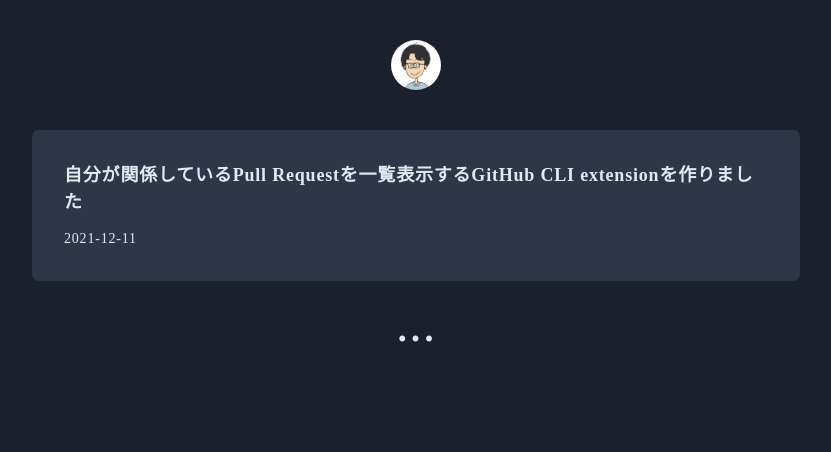
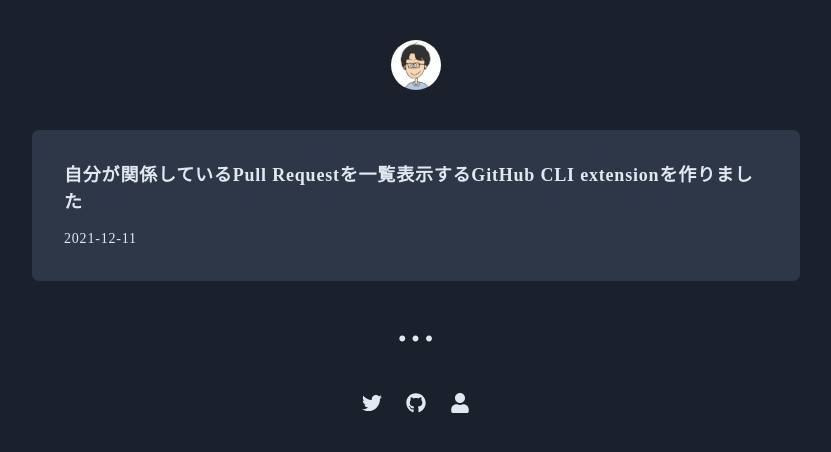
Before and after one commit to kentaro-m/blog, a Next.js app: page / in a window 1280 px wide. Shown: the top 452 px of the page, without its empty margins (224-1055 px from the left). Built offline with nearby package versions, Linux system fonts and the light colour scheme.

Commit message:
feat: add footer

```diff
--- /dev/null
+++ b/components/Footer.tsx
@@ -0,0 +1,22 @@
+import { Icon, Wrap, WrapItem, Link } from '@chakra-ui/react'
+import { FaTwitter, FaGithub, FaUser } from 'react-icons/fa'
+
+export const Footer = () => (
+  <Wrap spacing={6}>
+    <WrapItem>
+      <Link href='https://twitter.com/_kentaro_m' color='gray.200'>
+        <Icon as={FaTwitter} boxSize={5} />
+      </Link>
+    </WrapItem>
+    <WrapItem>
+      <Link href='https://github.com/kentaro-m' color='gray.200'>
+        <Icon as={FaGithub} boxSize={5} />
+      </Link>
+    </WrapItem>
+    <WrapItem>
+      <Link href='https://read.cv/kentarom' color='gray.200'>
+        <Icon as={FaUser} boxSize={5} />
+      </Link>
+    </WrapItem>
+  </Wrap>
+)
--- a/components/layout.tsx
+++ b/components/Layout.tsx
@@ -7,6 +7,7 @@
   Image,
   Flex,
 } from '@chakra-ui/react'
+import { Footer } from './Footer'
 
 type LayoutProps = {
   children: React.ReactNode
@@ -38,7 +39,9 @@
       <Flex height='32px' justifyContent='center' mt={10} mb={10}>
         <Divider />
       </Flex>
-      <Box mb={10} />
+      <Flex mb={10} justifyContent='center'>
+        <Footer />
+      </Flex>
     </Container>
   )
 }
--- a/package.json
+++ b/package.json
@@ -18,6 +18,7 @@
     "prism-react-renderer": "^1.3.5",
     "react": "^18.2.0",
     "react-dom": "^18.2.0",
+    "react-icons": "^4.7.1",
     "typescript": "^4.7.4"
   },
   "devDependencies": {
--- a/pages/index.tsx
+++ b/pages/index.tsx
@@ -1,4 +1,4 @@
-import { Layout } from '../components/layout'
+import { Layout } from '../components/Layout'
 import { Heading, Text, Box, Flex } from '@chakra-ui/react'
 import Link from 'next/link'
 import Post from '../interfaces/post'
```
Also changed, not shown: pages/posts/[slug].tsx (+6 -6 lines), 1 other file (tests, documents, lock files or other folders).
